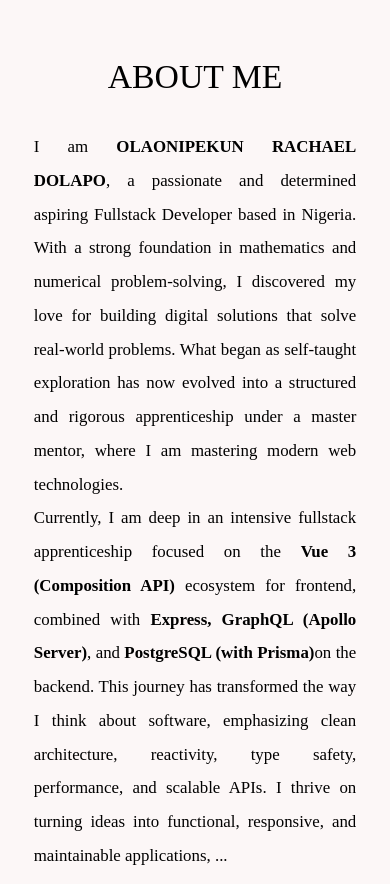
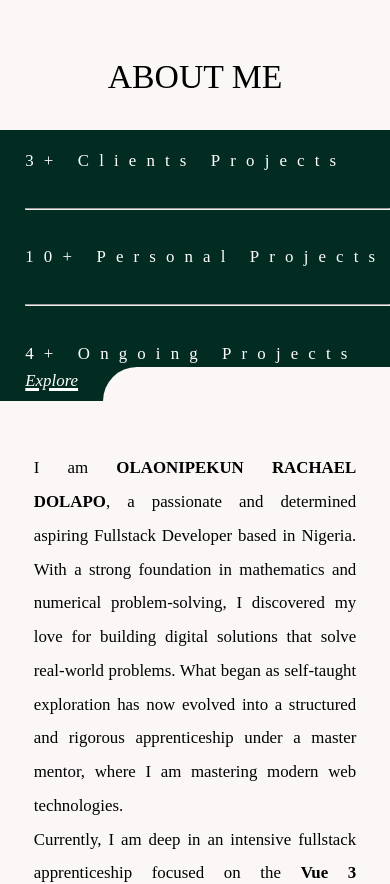
Before and after one commit to Lovethrech/my-main-portfolio, a Vue app: page / in a window 390 px wide. Shown: the part 860-1744 px from the top of the page. Built offline with nearby package versions, Linux system fonts and the light colour scheme.

Commit message:
working on the home-about components.

```diff
--- a/src/components/home/about/HomeAboutCtn.vue
+++ b/src/components/home/about/HomeAboutCtn.vue
@@ -31,7 +31,7 @@ import HomeAboutDescStats from "./HomeAboutDescStats.vue";
         padding: 6vh 0;
     }
     .home-about-mini-ctn{
-        flex-direction: column;
+        flex-direction: column-reverse;
     }
 }
 </style>
--- a/src/components/home/about/HomeAboutDescStats.vue
+++ b/src/components/home/about/HomeAboutDescStats.vue
@@ -57,7 +57,7 @@ const boxDefaultBrRadius=ref("10vh 0 0 0");
 
 @media screen and (max-width: 1024px){
     .home-about-desc-stats{
-        display: none;
+
     }
 }
 </style>
```
